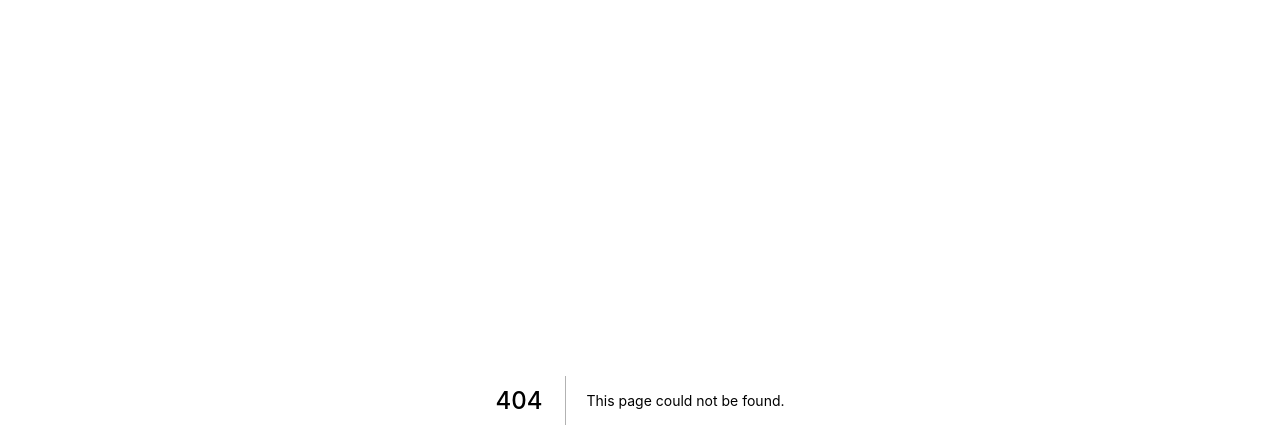
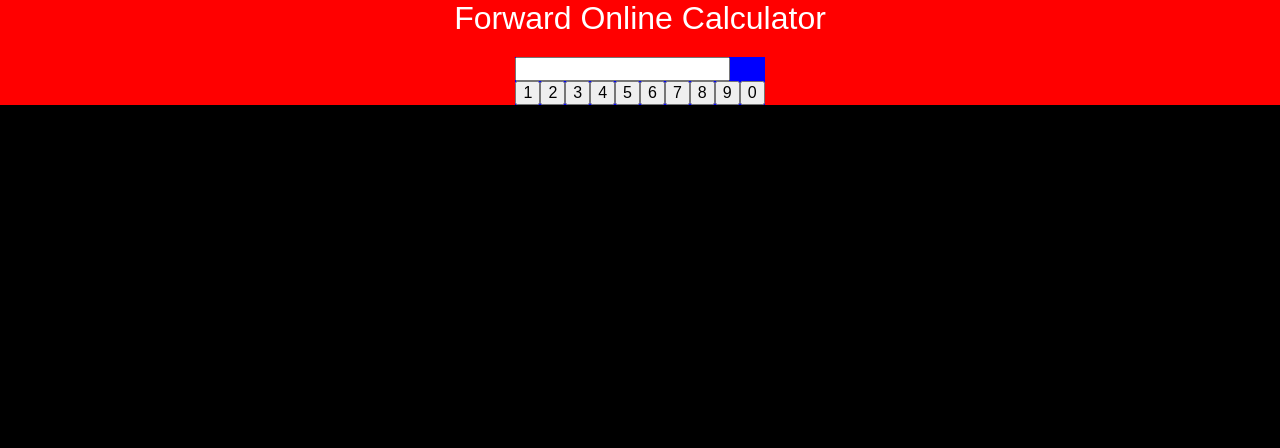
Before and after one commit to juniorosorio47/forward, a Next.js app: page /calculator in a window 1280 px wide. Before the commit this address had no page. Shown: the top 448 px of the page. Built offline with nearby package versions, Linux system fonts and the light colour scheme.

Commit message:
Fixed app name and started calculator app

```diff
--- a/package.json
+++ b/package.json
@@ -1,5 +1,5 @@
 {
-  "name": "forward-convert-timestamp",
+  "name": "forward",
   "version": "0.1.0",
   "private": true,
   "dependencies": {
--- /dev/null
+++ b/src/pages/calculator/index.tsx
@@ -0,0 +1,32 @@
+import Head from "next/head";
+
+import { Container, CalculatorBody, CalculatorInput, CalculatorButtons } from '../styles/calculator';
+
+const Calculator: React.FC = () => {
+  return <Container>
+    <Head>
+        <title>Calculator</title>
+    </Head>
+    <h1>Forward Online Calculator</h1>
+    <CalculatorBody>
+        <CalculatorInput type="text"/>
+        <CalculatorButtons>
+            <button>1</button>
+            <button>2</button>
+            <button>3</button>
+            <button>4</button>
+            <button>5</button>
+            <button>6</button>
+            <button>7</button>
+            <button>8</button>
+            <button>9</button>
+            <button>0</button>
+        </CalculatorButtons>
+
+    </CalculatorBody>
+
+
+  </Container>;
+}
+
+export default Calculator;
--- /dev/null
+++ b/src/pages/styles/calculator.ts
@@ -0,0 +1,23 @@
+import styled from 'styled-components';
+
+export const Container = styled.div`
+  background: red;
+  display: flex;
+  flex-direction: column;
+  justify-content: center;
+  align-items: center;
+
+  >h1 {
+    margin-bottom:20px;
+  }
+`;
+
+export const CalculatorBody = styled.div`
+  background: blue;
+`;
+
+export const CalculatorInput = styled.input`
+`;
+
+export const CalculatorButtons = styled.div`
+`;
```
Also changed, not shown: 1 other file (tests, documents, lock files or other folders).
